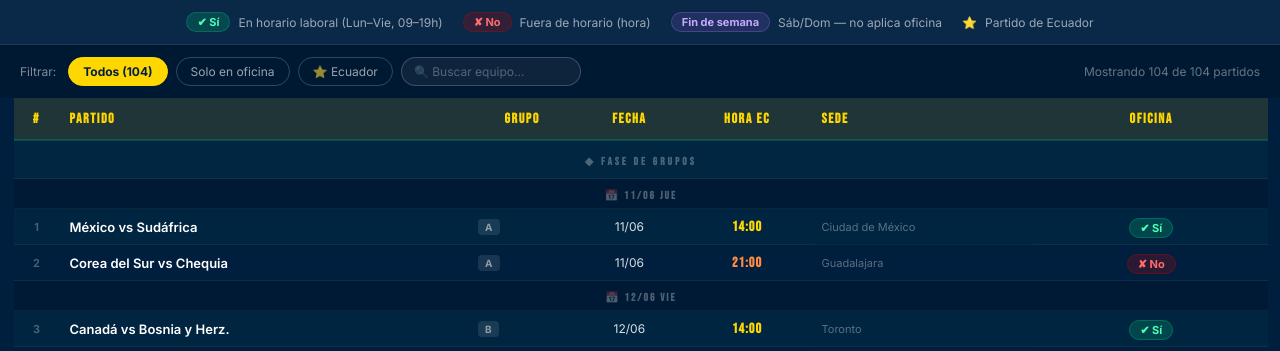
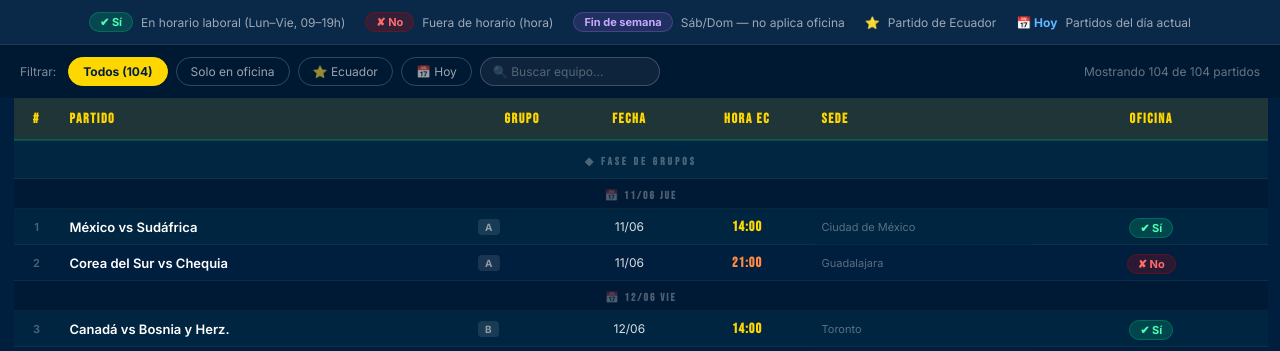
Before and after one commit to andyrdavila-lgtm/polla, a Flask app: page /partidos in a window 1280 px wide. Shown: the part 134-485 px from the top of the page. Run offline with Flask 3, Linux system fonts and the light colour scheme.

Commit message:
Update partidos.html

```diff
--- a/templates/partidos.html
+++ b/templates/partidos.html
@@ -6,6 +6,7 @@
 <title>Mundial 2026 - Horarios Ecuador</title>
 <link href="https://fonts.googleapis.com/css2?family=Bebas+Neue&family=Inter:wght@400;600;700&display=swap" rel="stylesheet">
 <style>
+  /* (todos los estilos originales se mantienen igual) */
   :root {
     --verde: #00A86B;
     --amarillo: #FFD700;
@@ -176,7 +177,6 @@
   tbody tr:not(.fecha-header):not(.fase-header):hover { background: rgba(255,255,255,0.05); }
   tbody tr.oficina-si  { background: rgba(0,168,107,0.04); }
   tbody tr.ecuador-partido { background: rgba(255,215,0,0.07); border-left: 3px solid var(--amarillo); }
-  /* fines de semana: tono morado muy sutil */
   tbody tr.finde { background: rgba(100,60,180,0.07); }
 
   td { padding: 9px 10px; vertical-align: middle; color: rgba(255,255,255,0.85); }
@@ -247,6 +247,7 @@
   <div class="leyenda-item"><span class="badge badge-no">✘ No</span> Fuera de horario (hora)</div>
   <div class="leyenda-item"><span class="badge badge-fds">Fin de semana</span> Sáb/Dom — no aplica oficina</div>
   <div class="leyenda-item"><span style="color:var(--amarillo);font-weight:700">⭐</span> Partido de Ecuador</div>
+  <div class="leyenda-item"><span style="color:#60B8FF;font-weight:700">📅 Hoy</span> Partidos del día actual</div>
 </div>
 
 <div class="controls">
@@ -254,6 +255,7 @@
   <button class="btn-filter active" onclick="filtrar('todos',this)">Todos (104)</button>
   <button class="btn-filter" onclick="filtrar('oficina',this)">Solo en oficina</button>
   <button class="btn-filter" onclick="filtrar('ecuador',this)">⭐ Ecuador</button>
+  <button class="btn-filter" onclick="filtrar('hoy',this)">📅 Hoy</button>
   <input type="text" class="search-box" id="buscador" placeholder="🔍 Buscar equipo..." oninput="buscar(this.value)">
   <span class="contador" id="contador"></span>
 </div>
@@ -280,95 +282,78 @@
 </footer>
 
 <script>
-// dia: "Jue","Vie","Lun","Mar","Mié" = semana | "Sáb","Dom" = finde
-// horaEC: hora en Ecuador UTC-5
-// eq: true = partido de Ecuador
+// ================= DATOS DE PARTIDOS =================
+// (exactamente igual que en el original, no se modifica)
+const FINDE = ["Sáb","Dom"];
 
 const FASES = {
   "FASE DE GRUPOS": [
-    // --- Jue 11 junio ---
     { n:1,  partido:"México vs Sudáfrica",          grupo:"A", fecha:"11/06", dia:"Jue", ec:"14:00", sede:"Ciudad de México", eq:false },
     { n:2,  partido:"Corea del Sur vs Chequia",     grupo:"A", fecha:"11/06", dia:"Jue", ec:"21:00", sede:"Guadalajara",      eq:false },
-    // --- Vie 12 junio ---
     { n:3,  partido:"Canadá vs Bosnia y Herz.",     grupo:"B", fecha:"12/06", dia:"Vie", ec:"14:00", sede:"Toronto",          eq:false },
     { n:4,  partido:"EE.UU. vs Paraguay",           grupo:"D", fecha:"12/06", dia:"Vie", ec:"20:00", sede:"Los Ángeles",      eq:false },
-    // --- Sáb 13 junio ---
     { n:5,  partido:"Catar vs Suiza",               grupo:"B", fecha:"13/06", dia:"Sáb", ec:"14:00", sede:"San Francisco",    eq:false },
     { n:6,  partido:"Brasil vs Marruecos",          grupo:"C", fecha:"13/06", dia:"Sáb", ec:"17:00", sede:"Nueva York/NJ",    eq:false },
     { n:7,  partido:"Haití vs Escocia",             grupo:"C", fecha:"13/06", dia:"Sáb", ec:"20:00", sede:"Boston",           eq:false },
     { n:8,  partido:"Australia vs Turquía",         grupo:"D", fecha:"13/06", dia:"Sáb", ec:"23:00", sede:"Vancouver",        eq:false },
-    // --- Dom 14 junio ---
     { n:9,  partido:"Alemania vs Curazao",          grupo:"E", fecha:"14/06", dia:"Dom", ec:"12:00", sede:"Houston",          eq:false },
     { n:10, partido:"Países Bajos vs Japón",        grupo:"F", fecha:"14/06", dia:"Dom", ec:"15:00", sede:"Dallas",           eq:false },
     { n:11, partido:"Costa de Marfil vs Ecuador",   grupo:"E", fecha:"14/06", dia:"Dom", ec:"18:00", sede:"Filadelfia",       eq:true  },
     { n:12, partido:"Suecia vs Túnez",              grupo:"F", fecha:"14/06", dia:"Dom", ec:"21:00", sede:"Monterrey",        eq:false },
-    // --- Lun 15 junio ---
     { n:13, partido:"España vs Cabo Verde",         grupo:"H", fecha:"15/06", dia:"Lun", ec:"11:00", sede:"Atlanta",          eq:false },
     { n:14, partido:"Bélgica vs Egipto",            grupo:"G", fecha:"15/06", dia:"Lun", ec:"14:00", sede:"Vancouver",        eq:false },
     { n:15, partido:"Arabia Saudí vs Uruguay",      grupo:"H", fecha:"15/06", dia:"Lun", ec:"17:00", sede:"Miami",            eq:false },
     { n:16, partido:"Irán vs Nueva Zelanda",        grupo:"G", fecha:"15/06", dia:"Lun", ec:"20:00", sede:"Los Ángeles",      eq:false },
-    // --- Mar 16 junio ---
     { n:17, partido:"Francia vs Senegal",           grupo:"I", fecha:"16/06", dia:"Mar", ec:"14:00", sede:"Nueva York/NJ",    eq:false },
     { n:18, partido:"Irak vs Noruega",              grupo:"I", fecha:"16/06", dia:"Mar", ec:"17:00", sede:"Boston",           eq:false },
     { n:19, partido:"Argentina vs Argelia",         grupo:"J", fecha:"16/06", dia:"Mar", ec:"20:00", sede:"Kansas City",      eq:false },
     { n:20, partido:"Austria vs Jordania",          grupo:"J", fecha:"16/06", dia:"Mar", ec:"23:00", sede:"San Francisco",    eq:false },
-    // --- Mié 17 junio ---
     { n:21, partido:"Portugal vs RD Congo",         grupo:"K", fecha:"17/06", dia:"Mié", ec:"12:00", sede:"Houston",          eq:false },
     { n:22, partido:"Inglaterra vs Croacia",        grupo:"L", fecha:"17/06", dia:"Mié", ec:"15:00", sede:"Dallas",           eq:false },
     { n:23, partido:"Ghana vs Panamá",              grupo:"L", fecha:"17/06", dia:"Mié", ec:"18:00", sede:"Toronto",          eq:false },
     { n:24, partido:"Colombia vs Uzbekistán",       grupo:"K", fecha:"17/06", dia:"Mié", ec:"21:00", sede:"Ciudad de México", eq:false },
-    // --- Jue 18 junio ---
     { n:25, partido:"Chequia vs Sudáfrica",         grupo:"A", fecha:"18/06", dia:"Jue", ec:"11:00", sede:"Atlanta",          eq:false },
     { n:26, partido:"Suiza vs Bosnia y Herz.",      grupo:"B", fecha:"18/06", dia:"Jue", ec:"14:00", sede:"Los Ángeles",      eq:false },
     { n:27, partido:"Canadá vs Catar",              grupo:"B", fecha:"18/06", dia:"Jue", ec:"17:00", sede:"Vancouver",        eq:false },
     { n:28, partido:"México vs Corea del Sur",      grupo:"A", fecha:"18/06", dia:"Jue", ec:"20:00", sede:"Guadalajara",      eq:false },
-    // --- Vie 19 junio ---
     { n:29, partido:"EE.UU. vs Australia",          grupo:"D", fecha:"19/06", dia:"Vie", ec:"14:00", sede:"Seattle",          eq:false },
     { n:30, partido:"Escocia vs Marruecos",         grupo:"C", fecha:"19/06", dia:"Vie", ec:"17:00", sede:"Boston",           eq:false },
     { n:31, partido:"Brasil vs Haití",              grupo:"C", fecha:"19/06", dia:"Vie", ec:"20:00", sede:"Filadelfia",       eq:false },
     { n:32, partido:"Turquía vs Paraguay",          grupo:"D", fecha:"19/06", dia:"Vie", ec:"23:00", sede:"San Francisco",    eq:false },
-    // --- Sáb 20 junio ---
     { n:33, partido:"Países Bajos vs TBD",          grupo:"F", fecha:"20/06", dia:"Sáb", ec:"12:00", sede:"Houston",          eq:false },
     { n:34, partido:"Alemania vs Costa de Marfil",  grupo:"E", fecha:"20/06", dia:"Sáb", ec:"15:00", sede:"Toronto",          eq:false },
     { n:35, partido:"Ecuador vs Curazao",           grupo:"E", fecha:"20/06", dia:"Sáb", ec:"19:00", sede:"Kansas City",      eq:true  },
     { n:36, partido:"Túnez vs Japón",               grupo:"F", fecha:"20/06", dia:"Sáb", ec:"23:00", sede:"Monterrey",        eq:false },
-    // --- Dom 21 junio ---
     { n:37, partido:"España vs Arabia Saudí",       grupo:"H", fecha:"21/06", dia:"Dom", ec:"11:00", sede:"Atlanta",          eq:false },
     { n:38, partido:"Bélgica vs Irán",              grupo:"G", fecha:"21/06", dia:"Dom", ec:"14:00", sede:"Los Ángeles",      eq:false },
     { n:39, partido:"Uruguay vs Cabo Verde",        grupo:"H", fecha:"21/06", dia:"Dom", ec:"17:00", sede:"Miami",            eq:false },
     { n:40, partido:"Nueva Zelanda vs Egipto",      grupo:"G", fecha:"21/06", dia:"Dom", ec:"20:00", sede:"Vancouver",        eq:false },
-    // --- Lun 22 junio ---
     { n:41, partido:"Argentina vs Austria",         grupo:"J", fecha:"22/06", dia:"Lun", ec:"12:00", sede:"Dallas",           eq:false },
     { n:42, partido:"Francia vs Irak",              grupo:"I", fecha:"22/06", dia:"Lun", ec:"16:00", sede:"Filadelfia",       eq:false },
     { n:43, partido:"Noruega vs Senegal",           grupo:"I", fecha:"22/06", dia:"Lun", ec:"19:00", sede:"Nueva York/NJ",    eq:false },
     { n:44, partido:"Jordania vs Argelia",          grupo:"J", fecha:"22/06", dia:"Lun", ec:"22:00", sede:"San Francisco",    eq:false },
-    // --- Mar 23 junio ---
     { n:45, partido:"Portugal vs Uzbekistán",       grupo:"K", fecha:"23/06", dia:"Mar", ec:"12:00", sede:"Houston",          eq:false },
     { n:46, partido:"Inglaterra vs Ghana",          grupo:"L", fecha:"23/06", dia:"Mar", ec:"15:00", sede:"Boston",           eq:false },
     { n:47, partido:"Panamá vs Croacia",            grupo:"L", fecha:"23/06", dia:"Mar", ec:"18:00", sede:"Toronto",          eq:false },
     { n:48, partido:"Colombia vs TBD",              grupo:"K", fecha:"23/06", dia:"Mar", ec:"21:00", sede:"Guadalajara",      eq:false },
-    // --- Mié 24 junio ---
     { n:49, partido:"Suiza vs Canadá",              grupo:"B", fecha:"24/06", dia:"Mié", ec:"14:00", sede:"Vancouver",        eq:false },
     { n:50, partido:"Bosnia vs Catar",              grupo:"B", fecha:"24/06", dia:"Mié", ec:"14:00", sede:"Seattle",          eq:false },
     { n:51, partido:"Escocia vs Brasil",            grupo:"C", fecha:"24/06", dia:"Mié", ec:"17:00", sede:"Miami",            eq:false },
     { n:52, partido:"Marruecos vs Haití",           grupo:"C", fecha:"24/06", dia:"Mié", ec:"17:00", sede:"Atlanta",          eq:false },
     { n:53, partido:"TBD vs México",                grupo:"A", fecha:"24/06", dia:"Mié", ec:"20:00", sede:"Ciudad de México", eq:false },
     { n:54, partido:"Sudáfrica vs Corea del Sur",   grupo:"A", fecha:"24/06", dia:"Mié", ec:"20:00", sede:"Monterrey",        eq:false },
-    // --- Jue 25 junio ---
     { n:55, partido:"Ecuador vs Alemania",          grupo:"E", fecha:"25/06", dia:"Jue", ec:"15:00", sede:"Nueva York/NJ",    eq:true  },
     { n:56, partido:"Curazao vs Costa de Marfil",   grupo:"E", fecha:"25/06", dia:"Jue", ec:"15:00", sede:"Filadelfia",       eq:false },
     { n:57, partido:"Japón vs TBD",                 grupo:"F", fecha:"25/06", dia:"Jue", ec:"18:00", sede:"Dallas",           eq:false },
     { n:58, partido:"Túnez vs Países Bajos",        grupo:"F", fecha:"25/06", dia:"Jue", ec:"18:00", sede:"Kansas City",      eq:false },
     { n:59, partido:"TBD vs EE.UU.",                grupo:"D", fecha:"25/06", dia:"Jue", ec:"21:00", sede:"Los Ángeles",      eq:false },
     { n:60, partido:"Paraguay vs Australia",        grupo:"D", fecha:"25/06", dia:"Jue", ec:"21:00", sede:"San Francisco",    eq:false },
-    // --- Vie 26 junio ---
     { n:61, partido:"Noruega vs Francia",           grupo:"I", fecha:"26/06", dia:"Vie", ec:"14:00", sede:"Boston",           eq:false },
     { n:62, partido:"Senegal vs Irak",              grupo:"I", fecha:"26/06", dia:"Vie", ec:"14:00", sede:"Toronto",          eq:false },
     { n:63, partido:"Cabo Verde vs Arabia Saudí",   grupo:"H", fecha:"26/06", dia:"Vie", ec:"19:00", sede:"Houston",          eq:false },
     { n:64, partido:"Uruguay vs España",            grupo:"H", fecha:"26/06", dia:"Vie", ec:"19:00", sede:"Guadalajara",      eq:false },
     { n:65, partido:"Egipto vs Irán",               grupo:"G", fecha:"26/06", dia:"Vie", ec:"22:00", sede:"Seattle",          eq:false },
     { n:66, partido:"Nueva Zelanda vs Bélgica",     grupo:"G", fecha:"26/06", dia:"Vie", ec:"22:00", sede:"Vancouver",        eq:false },
-    // --- Sáb 27 junio ---
     { n:67, partido:"Panamá vs Inglaterra",         grupo:"L", fecha:"27/06", dia:"Sáb", ec:"16:00", sede:"Nueva York/NJ",    eq:false },
     { n:68, partido:"Croacia vs Ghana",             grupo:"L", fecha:"27/06", dia:"Sáb", ec:"16:00", sede:"Filadelfia",       eq:false },
     { n:69, partido:"Colombia vs Portugal",         grupo:"K", fecha:"27/06", dia:"Sáb", ec:"18:30", sede:"Miami",            eq:false },
@@ -377,70 +362,52 @@ const FASES = {
     { n:72, partido:"Jordania vs Argentina",        grupo:"J", fecha:"27/06", dia:"Sáb", ec:"21:00", sede:"Dallas",           eq:false },
   ],
   "RONDA DE 32 — OCTAVOS": [
-    // Dom 28
     { n:73, partido:"Octavos R32-1",  grupo:"R32", fecha:"28/06", dia:"Dom", ec:"14:00", sede:"Los Ángeles",    eq:false },
-    // Lun 29
     { n:74, partido:"Octavos R32-2",  grupo:"R32", fecha:"29/06", dia:"Lun", ec:"12:00", sede:"Houston",        eq:false },
     { n:75, partido:"Octavos R32-3",  grupo:"R32", fecha:"29/06", dia:"Lun", ec:"15:30", sede:"Boston",         eq:false },
     { n:76, partido:"Octavos R32-4",  grupo:"R32", fecha:"29/06", dia:"Lun", ec:"20:00", sede:"Monterrey",      eq:false },
-    // Mar 30
     { n:77, partido:"Octavos R32-5",  grupo:"R32", fecha:"30/06", dia:"Mar", ec:"12:00", sede:"Dallas",         eq:false },
     { n:78, partido:"Octavos R32-6",  grupo:"R32", fecha:"30/06", dia:"Mar", ec:"16:00", sede:"Nueva York/NJ",  eq:false },
     { n:79, partido:"Octavos R32-7",  grupo:"R32", fecha:"30/06", dia:"Mar", ec:"20:00", sede:"Ciudad de México",eq:false},
-    // Mié 1 jul
     { n:80, partido:"Octavos R32-8",  grupo:"R32", fecha:"01/07", dia:"Mié", ec:"11:00", sede:"Atlanta",        eq:false },
     { n:81, partido:"Octavos R32-9",  grupo:"R32", fecha:"01/07", dia:"Mié", ec:"15:00", sede:"Seattle",        eq:false },
     { n:82, partido:"Octavos R32-10", grupo:"R32", fecha:"01/07", dia:"Mié", ec:"19:00", sede:"San Francisco",  eq:false },
-    // Jue 2 jul
     { n:83, partido:"Octavos R32-11", grupo:"R32", fecha:"02/07", dia:"Jue", ec:"14:00", sede:"Los Ángeles",    eq:false },
     { n:84, partido:"Octavos R32-12", grupo:"R32", fecha:"02/07", dia:"Jue", ec:"18:00", sede:"Toronto",        eq:false },
     { n:85, partido:"Octavos R32-13", grupo:"R32", fecha:"02/07", dia:"Jue", ec:"22:00", sede:"Vancouver",      eq:false },
-    // Vie 3 jul
     { n:86, partido:"Octavos R32-14", grupo:"R32", fecha:"03/07", dia:"Vie", ec:"13:00", sede:"Dallas",         eq:false },
     { n:87, partido:"Octavos R32-15", grupo:"R32", fecha:"03/07", dia:"Vie", ec:"17:00", sede:"Miami",          eq:false },
     { n:88, partido:"Octavos R32-16", grupo:"R32", fecha:"03/07", dia:"Vie", ec:"20:30", sede:"Kansas City",    eq:false },
   ],
   "RONDA DE 16 — DIECISEISAVOS": [
-    // Sáb 4 jul
     { n:89, partido:"Dieciseisavos R16-1", grupo:"R16", fecha:"04/07", dia:"Sáb", ec:"12:00", sede:"Houston",       eq:false },
     { n:90, partido:"Dieciseisavos R16-2", grupo:"R16", fecha:"04/07", dia:"Sáb", ec:"16:00", sede:"Filadelfia",    eq:false },
-    // Dom 5 jul
     { n:91, partido:"Dieciseisavos R16-3", grupo:"R16", fecha:"05/07", dia:"Dom", ec:"15:00", sede:"Nueva York/NJ", eq:false },
     { n:92, partido:"Dieciseisavos R16-4", grupo:"R16", fecha:"05/07", dia:"Dom", ec:"19:00", sede:"Ciudad de México",eq:false},
-    // Lun 6 jul
     { n:93, partido:"Dieciseisavos R16-5", grupo:"R16", fecha:"06/07", dia:"Lun", ec:"14:00", sede:"Dallas",        eq:false },
     { n:94, partido:"Dieciseisavos R16-6", grupo:"R16", fecha:"06/07", dia:"Lun", ec:"19:00", sede:"Seattle",       eq:false },
-    // Mar 7 jul
     { n:95, partido:"Dieciseisavos R16-7", grupo:"R16", fecha:"07/07", dia:"Mar", ec:"11:00", sede:"Atlanta",       eq:false },
     { n:96, partido:"Dieciseisavos R16-8", grupo:"R16", fecha:"07/07", dia:"Mar", ec:"15:00", sede:"Vancouver",     eq:false },
   ],
   "CUARTOS DE FINAL": [
-    // Jue 9 jul
     { n:97,  partido:"Cuartos QF-1", grupo:"QF", fecha:"09/07", dia:"Jue", ec:"15:00", sede:"Boston",       eq:false },
-    // Vie 10 jul
     { n:98,  partido:"Cuartos QF-2", grupo:"QF", fecha:"10/07", dia:"Vie", ec:"14:00", sede:"Los Ángeles",  eq:false },
-    // Sáb 11 jul
     { n:99,  partido:"Cuartos QF-3", grupo:"QF", fecha:"11/07", dia:"Sáb", ec:"16:00", sede:"Miami",        eq:false },
     { n:100, partido:"Cuartos QF-4", grupo:"QF", fecha:"11/07", dia:"Sáb", ec:"20:00", sede:"Kansas City",  eq:false },
   ],
   "SEMIFINALES": [
-    // Mar 14 jul
     { n:101, partido:"Semifinal 1", grupo:"SF", fecha:"14/07", dia:"Mar", ec:"14:00", sede:"Dallas",   eq:false },
-    // Mié 15 jul
     { n:102, partido:"Semifinal 2", grupo:"SF", fecha:"15/07", dia:"Mié", ec:"14:00", sede:"Atlanta",  eq:false },
   ],
   "TERCER PUESTO Y FINAL": [
-    // Sáb 18 jul
     { n:103, partido:"🥉 Tercer Puesto",  grupo:"3P", fecha:"18/07", dia:"Sáb", ec:"16:00", sede:"Miami",         eq:false },
-    // Dom 19 jul
     { n:104, partido:"🏆 FINAL",          grupo:"🏆", fecha:"19/07", dia:"Dom", ec:"14:00", sede:"Nueva York/NJ", eq:false },
   ]
 };
 
-const FINDE = ["Sáb","Dom"];
-
+// ================= FUNCIONES AUXILIARES =================
 function calcOficina(dia, horaStr) {
-  if (FINDE.includes(dia)) return 'fds'; // fin de semana → no aplica
+  if (FINDE.includes(dia)) return 'fds';
   const [h] = horaStr.split(':').map(Number);
   const m = parseInt(horaStr.split(':')[1]);
   const mins = h * 60 + m;
@@ -458,11 +425,13 @@ function claseHora(horaStr) {
 function badgeOficina(estado) {
   if (estado === 'fds') return `<span class="badge badge-fds">Fin de semana</span>`;
   if (estado === 'si')  return `<span class="badge badge-si">✔ Sí</span>`;
-  return                       `<span class="badge badge-no">✘ No</span>`;
+  return `<span class="badge badge-no">✘ No</span>`;
 }
 
+// ================= CONSTRUCCIÓN DE TABLA =================
 function construirTabla() {
   const tbody = document.getElementById('tbody');
+  tbody.innerHTML = '';
   let total = 0;
 
   for (const [fase, partidos] of Object.entries(FASES)) {
@@ -496,6 +465,7 @@ function construirTabla() {
       tr.setAttribute('data-oficina', oficina === 'si' ? '1' : '0');
       tr.setAttribute('data-ecuador', p.eq ? '1' : '0');
       tr.setAttribute('data-partido', p.partido.toLowerCase());
+      tr.setAttribute('data-fecha', p.fecha);   // ← nuevo atributo para filtrar por fecha
 
       const nombre = p.eq
         ? `<span class="partido-nombre">⭐ <span class="eq">${p.partido}</span></span>`
@@ -514,11 +484,11 @@ function construirTabla() {
       total++;
     }
   }
-
   document.querySelector('.btn-filter.active').textContent = `Todos (${total})`;
   actualizarContador();
 }
 
+// ================= FILTROS (incluye "hoy") =================
 let filtroActivo = 'todos';
 let busquedaActiva = '';
 
@@ -538,20 +508,29 @@ function aplicarFiltros() {
   const filas = document.querySelectorAll('#tbody tr:not(.fase-header):not(.fecha-header)');
   let visible = 0;
 
+  // Obtener fecha actual en formato "dd/mm"
+  const hoy = new Date();
+  const dia = String(hoy.getDate()).padStart(2,'0');
+  const mes = String(hoy.getMonth() + 1).padStart(2,'0');
+  const fechaHoy = `${dia}/${mes}`;   // ejemplo "12/06"
+
   filas.forEach(tr => {
     const esOficina = tr.getAttribute('data-oficina') === '1';
     const esEcuador = tr.getAttribute('data-ecuador') === '1';
     const partido   = tr.getAttribute('data-partido') || '';
+    const fechaPartido = tr.getAttribute('data-fecha') || '';
 
     let mostrar = true;
     if (filtroActivo === 'oficina' && !esOficina) mostrar = false;
     if (filtroActivo === 'ecuador' && !esEcuador) mostrar = false;
+    if (filtroActivo === 'hoy' && fechaPartido !== fechaHoy) mostrar = false;
     if (busquedaActiva && !partido.includes(busquedaActiva)) mostrar = false;
 
     tr.classList.toggle('hidden', !mostrar);
     if (mostrar) visible++;
   });
 
+  // Ocultar filas de fecha si no tienen ningún partido visible debajo
   document.querySelectorAll('#tbody tr[data-fecha-header]').forEach(hf => {
     let next = hf.nextElementSibling;
     let hay = false;
@@ -562,6 +541,7 @@ function aplicarFiltros() {
     hf.classList.toggle('hidden', !hay);
   });
 
+  // Ocultar encabezados de fase si no tienen ningún partido visible
   document.querySelectorAll('#tbody tr.fase-header').forEach(hf => {
     let next = hf.nextElementSibling;
     let hay = false;
@@ -581,6 +561,7 @@ function actualizarContador(n) {
   document.getElementById('contador').textContent = `Mostrando ${m} de ${total} partidos`;
 }
 
+// Inicializar
 construirTabla();
 </script>
 </body>
```
